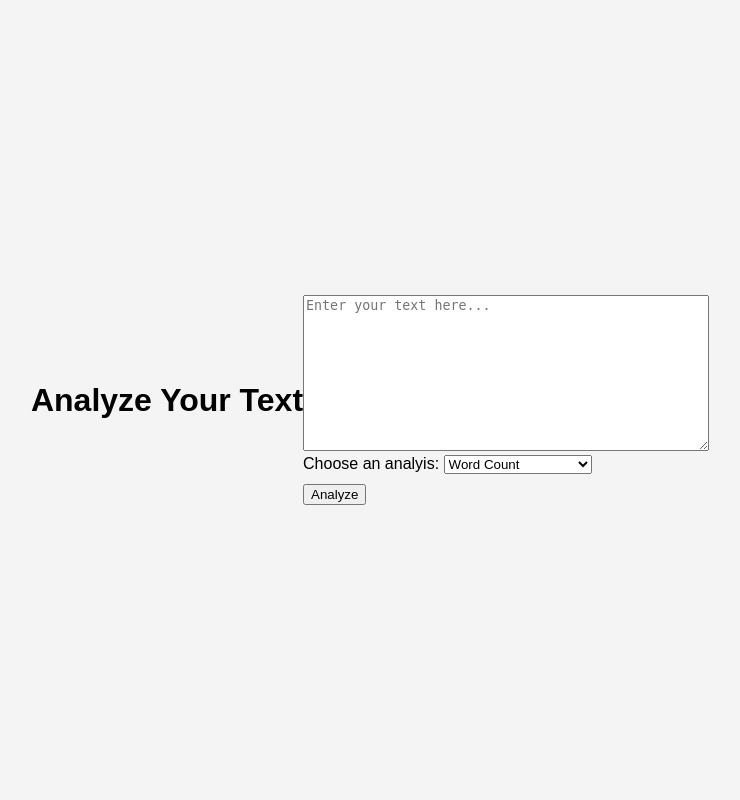
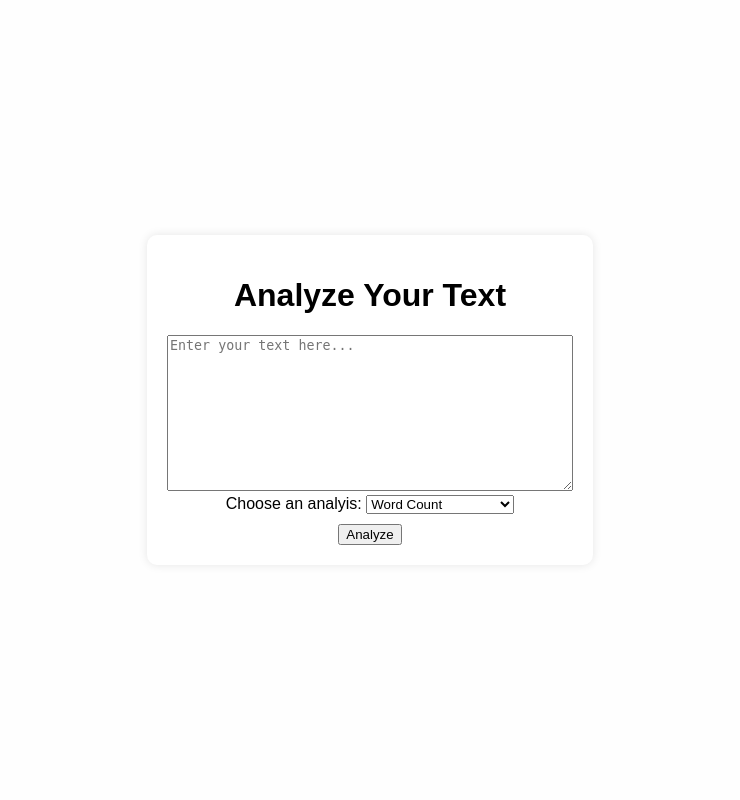
Before and after one commit to pseudoDjnn/bookbot, a Flask app: page / in a window 1280 px wide. Shown: the whole page, without its empty margins (270-1010 px from the left). Run offline with Flask 3, Linux system fonts and the light colour scheme.

Commit message:
container class linked now

```diff
--- a/static/css/style.css
+++ b/static/css/style.css
@@ -6,12 +6,12 @@
   height: 100vh;
   margin: 0;
   font-family: Arial, sans-serif;
-  background-color: #f4f4f4;
+  background-color: #f4f4f414;
 }
 
 .container {
   text-align: center;
-  background: white;
+  background: rgba(255, 255, 255, 0.254);
   padding: 20px;
   border-radius: 10px;
   box-shadow: 0px 0px 10px rgba(0, 0, 0, 0.1);
--- a/templates/index.html
+++ b/templates/index.html
@@ -7,6 +7,8 @@
   <link rel="stylesheet" href="static/css/style.css">
 </head>
 <body>
+  <div class="container">
+
     <h1>Analyze Your Text</h1>
     <form action="/analyze/" method="POST">
       <textarea name="text" rows="10" cols="50" placeholder="Enter your text here..."></textarea>
@@ -23,6 +25,7 @@
       <br>
       <button type="submit">Analyze</button>
     </form>
+  </div>
   <script type="module" src="/static/js/app.js"></script>
 </body>
 </html>
--- a/templates/results.html
+++ b/templates/results.html
@@ -4,9 +4,11 @@
     <meta charset="UTF-8">
     <meta name="viewport" content="width=device-width, initial-scale=1.0">
     <title>Text Analysis Results</title>
-    <link rel="stylesheet" href="static/css/style.css">
+    <link rel="stylesheet" href="/static/css/style.css">
 </head>
 <body>
+    <div class="container">
+
         <h1>Analysis Results</h1>
 
         <div id="analysis-results" data-analysis-type={{ analysis_type }}>
@@ -86,6 +88,7 @@
         <div>
             <a href="/">Analyze Another Text</a>
         </div>
+    </div>
         <script type="module" src="/static/js/app.js"></script>
     </body>
     </html>
```
Lines whose indentation alone changed are shown as unchanged.
